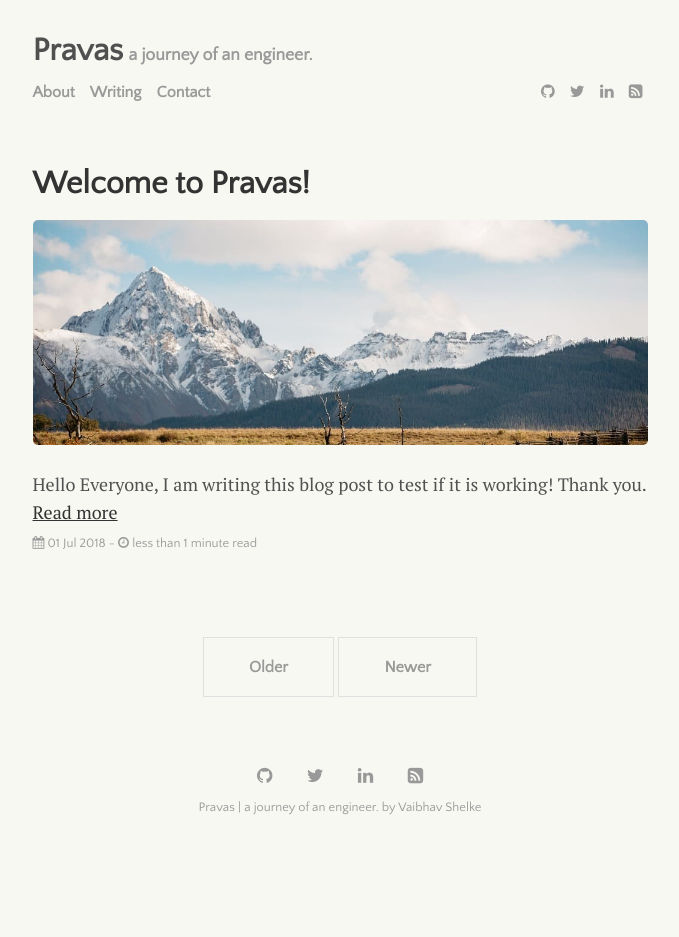
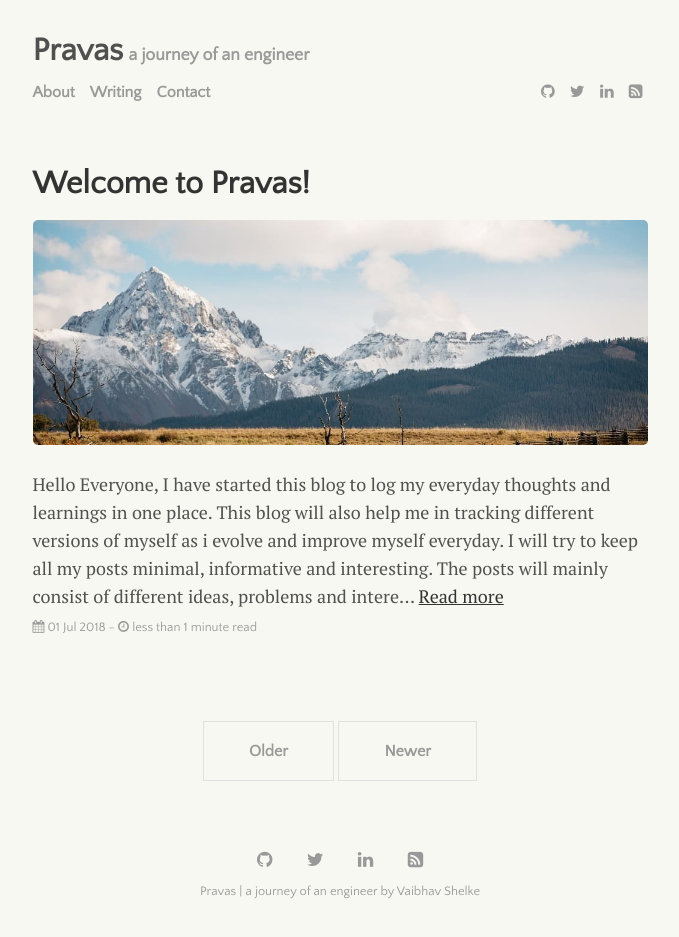
Before and after one commit to vshelke/vshelke.github.io, a Jekyll site: the page built from index.html, in a window 1280 px wide. Shown: the whole page, without its empty margins (300-979 px from the left). Built offline with Jekyll 4.4.1, drawn with Linux system fonts in a browser that asks for light colours; the list of posts is cut into pages by our own code; before the commit the page ends 900 px from its top, so only the background shows below that.

Commit message:
Add: new post

```diff
--- a/_config.yml
+++ b/_config.yml
@@ -21,7 +21,7 @@ plugins:             [jekyll-paginate, jekyll-sitemap, jekyll-feed, jekyll-seo-t
 
 # Customise atom feed settings (this is where Jekyll-Feed gets configuration information)
 title:		           'Pravas'
-description:	       'a journey of an engineer.'
+description:	       'a journey of an engineer'
 author:              'Vaibhav Shelke'
 
 # RSS 2.0 can be used instead of Atom by uncommenting following two lines
--- a/_data/settings.yml
+++ b/_data/settings.yml
@@ -1,7 +1,7 @@
 # Change to true for Disqus comments
 disqus:
-  comments: false
-  disqus_shortname: ''
+  comments: true
+  disqus_shortname: 'vshelke'
 
 google-ID: 'UA-104768951-1'
 
--- a/_posts/2018-07-01-welcome-to-pravas.md
+++ b/_posts/2018-07-01-welcome-to-pravas.md
@@ -3,12 +3,12 @@ layout: post
 title: "Welcome to Pravas!"
 author: "Vaibhav Shelke"
 categories: general
-tags: [intro,start]
+tags: [intro]
 image: mountains.jpg
 ---
 
 Hello Everyone,
 
-I am writing this blog post to test if it is working!
+I have started this blog to log my everyday thoughts and learnings in one place. This blog will also help me in tracking different versions of myself as i evolve and improve myself everyday. I will try to keep all my posts minimal, informative and interesting. The posts will mainly consist of different ideas, problems and interesting solutions. Also i love building new things from scratch so can expect a few tutorials or demos itself.
 
 Thank you.
--- a/menu/about.md
+++ b/menu/about.md
@@ -3,11 +3,11 @@ layout: page
 title: About me!
 ---
 
-I am a Software Engineer from India. I am very curious about the things i dont understand. I like philosophy and physics. I like to read books especially real life stories. In my free time you can find me building something or listening to my favourite music [playlist](https://goo.gl/DhL9S3).
+I am a Software Engineer from India. I am always very curious about new technologies and the things i dont understand. I like philosophy, physics and a bit of maths. I like to read books especially real life stories. In my free time you can find me building something or listening to my favourite music [playlist](https://goo.gl/DhL9S3).
 
 ### About this blog
 
-So i have started this blog to write about things that interests me alot. Its mainly the logs of my everyday thoughts and experiences.
+So i have started this blog to write about things that interests me alot. Its mainly the logs of my everyday thoughts, experiences and learnings.
 
 ### About the content
 
```
Also changed, not shown: 7 other files.
